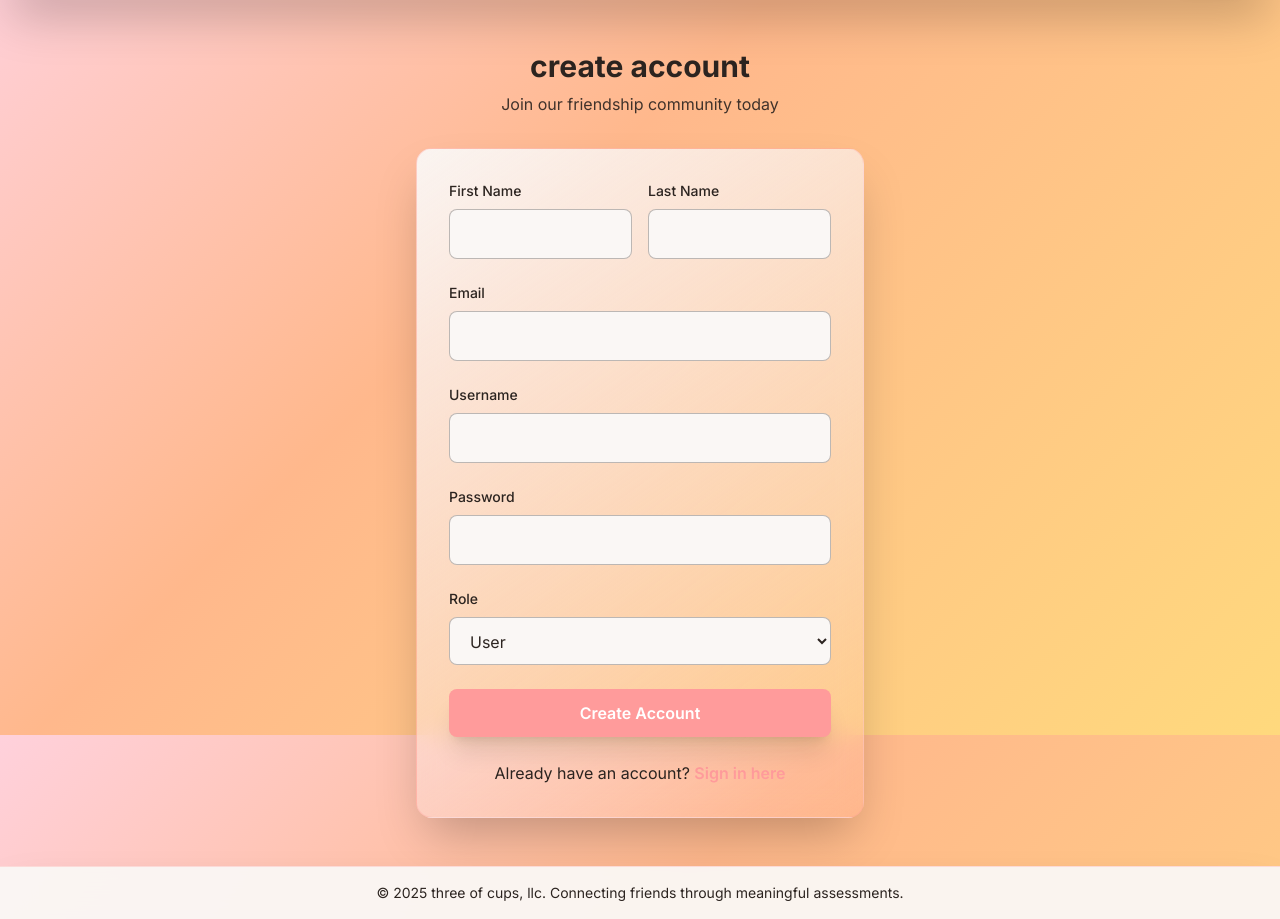
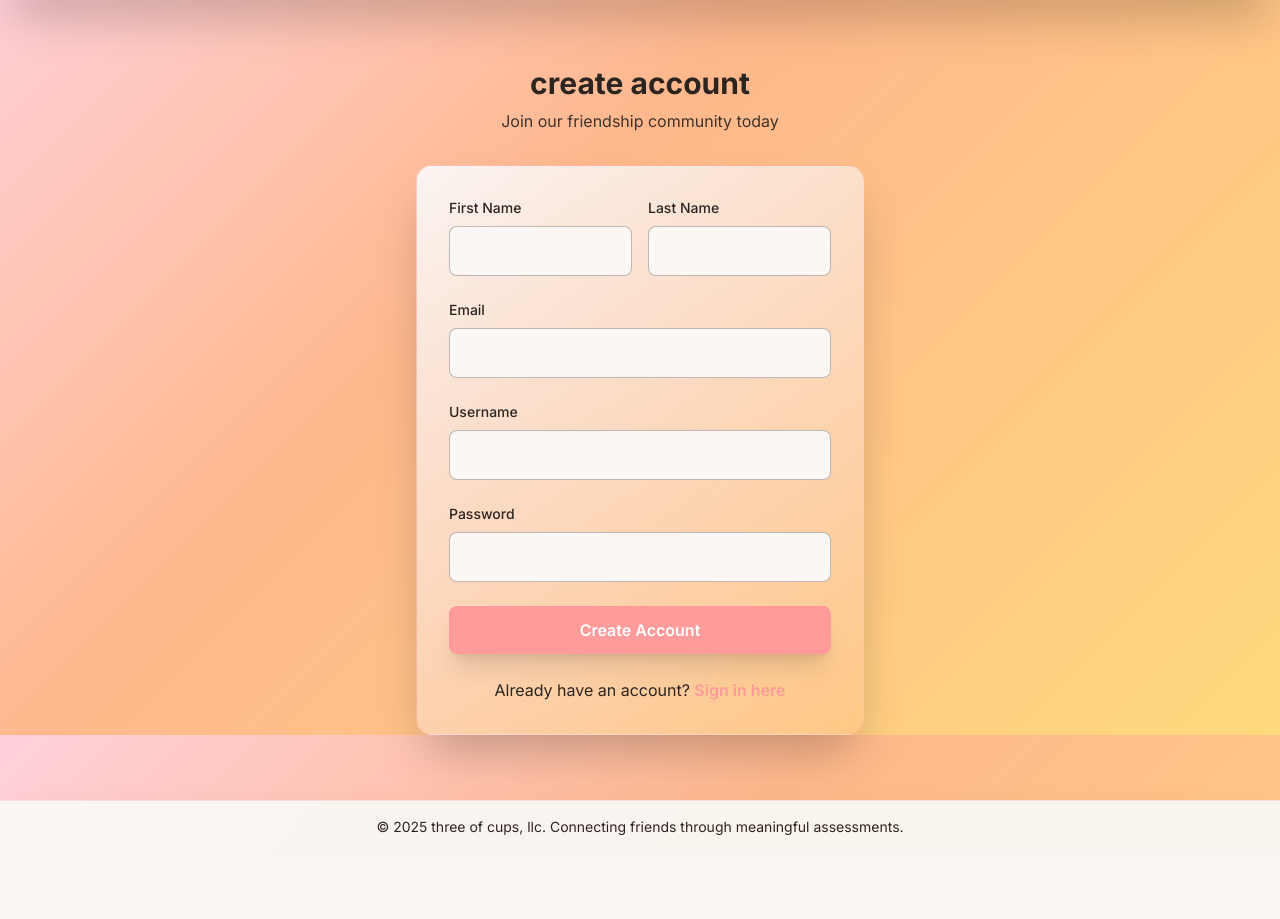
Before and after one commit to raazr62/ThreeOfCupsLLC_flask, a Flask app: page /register in a window 1280 px wide. Shown: the part 65-984 px from the top of the page. After the commit the page ends 900 px from the top, so only its background shows below. Run offline with Flask 3, Linux system fonts and the light colour scheme; a user stored in the database is signed in; some libraries are stand-ins or nearby versions.

Commit message:
remove role selection from registration

```diff
--- a/app.py
+++ b/app.py
@@ -212,7 +212,6 @@ def register():
         email = request.form['email']
         username = request.form['username']
         password = request.form['password']
-        is_admin = True if request.form.get('role') == 'admin' else False
 
         if User.query.filter_by(username=username).first():
             flash('Username already exists.')
@@ -222,7 +221,8 @@ def register():
             flash('Email already exists.')
             return redirect(url_for('register'))
 
-        user = User(username=username, first_name=first_name, last_name=last_name, email=email, is_admin=is_admin)
+        # All new registrations are created as regular users (not admin)
+        user = User(username=username, first_name=first_name, last_name=last_name, email=email, is_admin=False)
         user.set_password(password)
         db.session.add(user)
         db.session.commit()
--- a/templates/register.html
+++ b/templates/register.html
@@ -41,15 +41,6 @@
                            class="w-full px-4 py-3 bg-card-light border border-text-primary/30 rounded-lg focus:ring-2 focus:ring-accent focus:border-accent transition-all text-text-primary placeholder-gray-400">
                 </div>
 
-                <div>
-                    <label for="role" class="block text-sm font-medium text-text-primary mb-2">Role</label>
-                    <select name="role" id="role"
-                            class="w-full px-4 py-3 bg-card-light border border-text-primary/30 rounded-lg focus:ring-2 focus:ring-accent focus:border-accent transition-all text-text-primary placeholder-gray-400">
-                        <option value="user">User</option>
-                        <option value="admin">Admin</option>
-                    </select>
-                </div>
-
                 <button type="submit"
                         class="w-full bg-primary hover:bg-secondary text-white font-semibold py-3 px-4 rounded-lg transition-all duration-300 shadow-xl hover:shadow-2xl transform hover:scale-105">
                     Create Account
```
